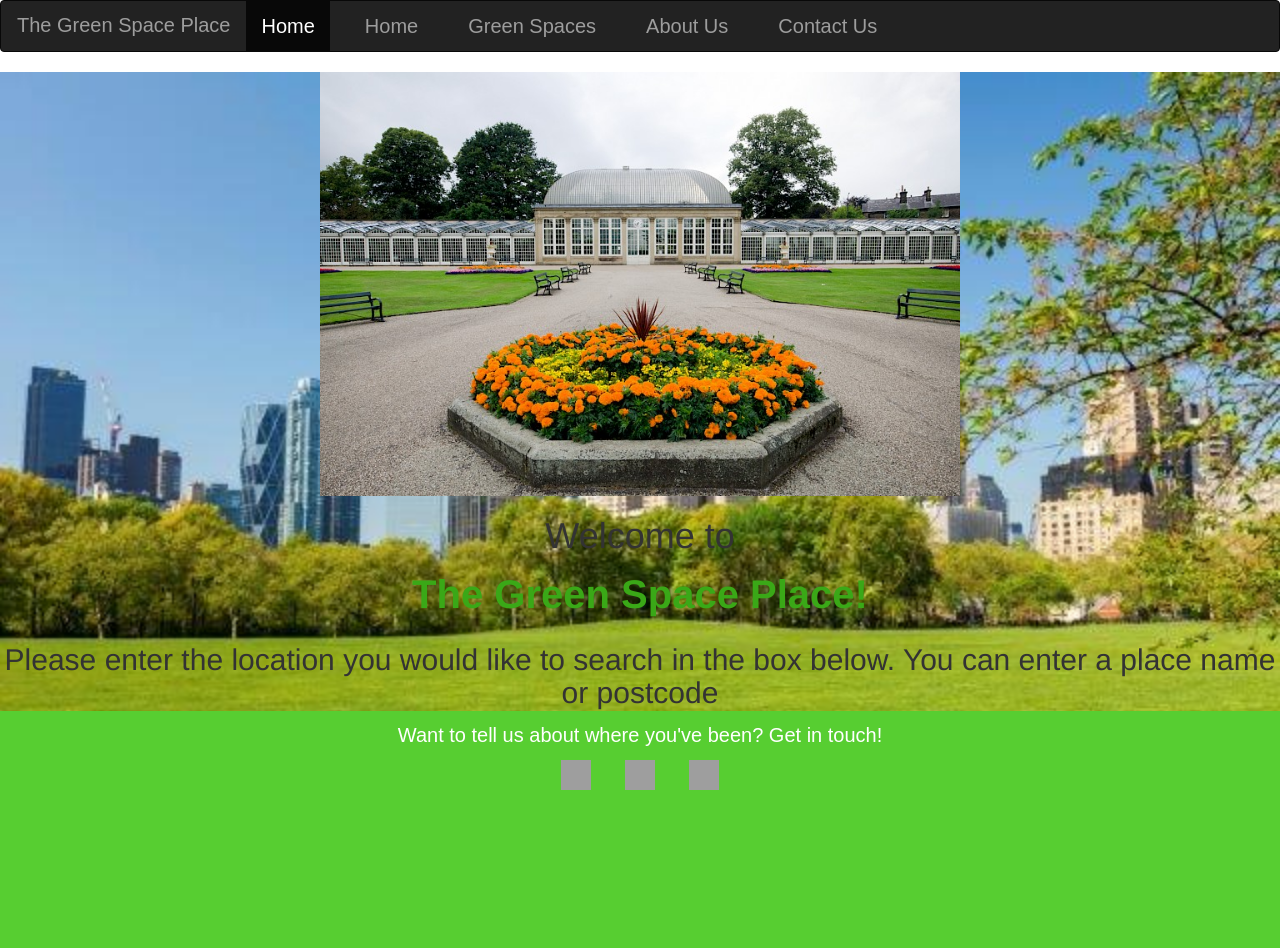
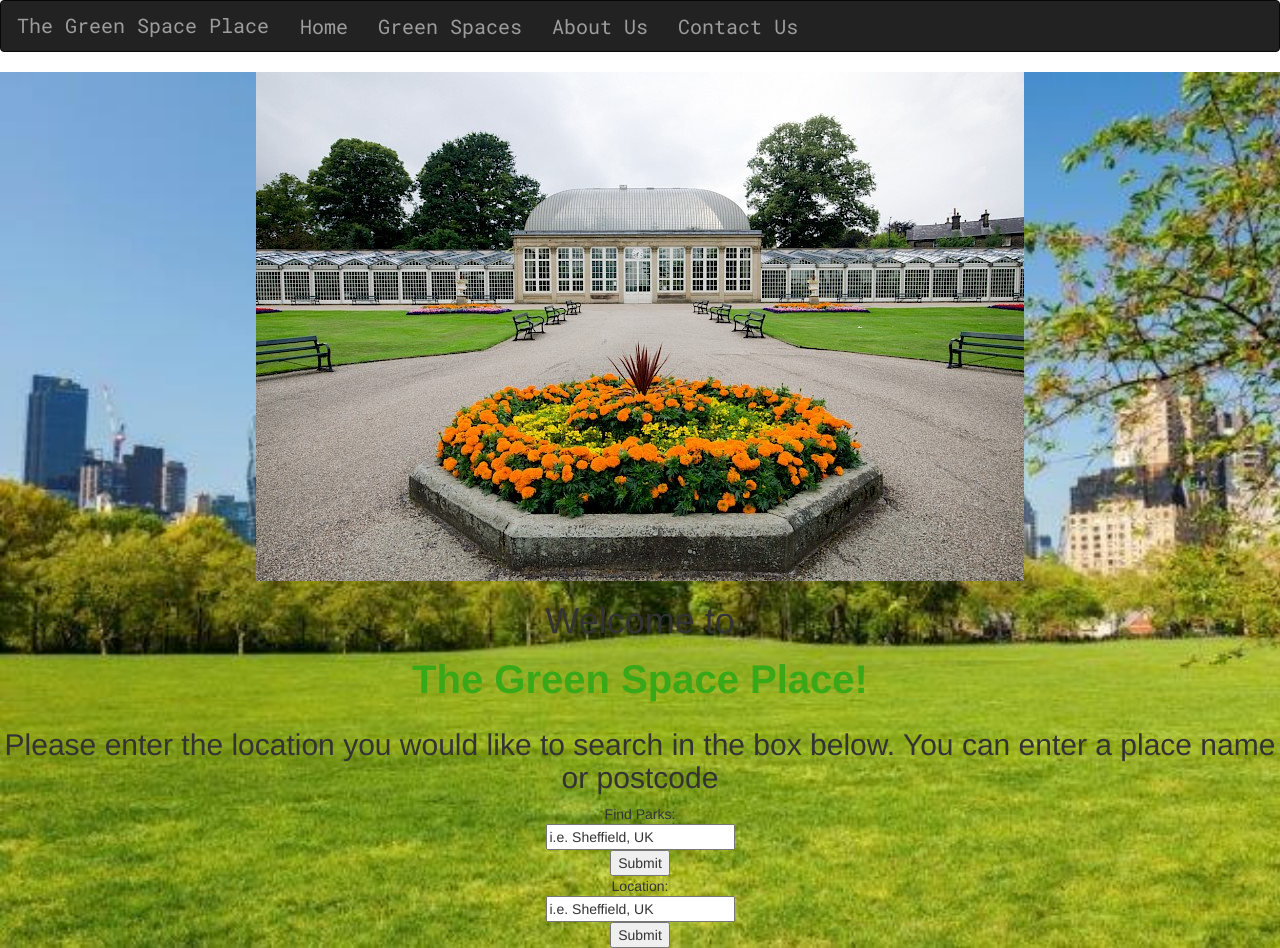
Before and after one commit to Angel-Ames/KM-AK-CFGproject, a Flask app: page / in a window 1280 px wide. Before the commit the page ends 790 px from the top, so only its background shows below. Run offline with Flask 2, Linux system fonts and the light colour scheme; some libraries are stand-ins or nearby versions; grey boxes are pictures that could not be loaded.

Commit message:
Changes to nav bar

```diff
--- a/static/app.css
+++ /dev/null
@@ -1,71 +0,0 @@
-a{
-    color: rgb(55, 189, 2);
-    font-family: Arial, sans-serif;
-    text-decoration: none;
-    padding: 14px;
-}
-
-a:hover {
-    text-decoration:underline;
-    cursor: pointer;
-}
-
-a:active {
-    color:black;
-}
-
-a:visited {
-    color: rgb(40, 143, 0);
-}
-
-nav ul {
-    list-style: none;
-    font-family: Arial, sans-serif;
-    font-size: 20px;
-    text-align: center;
-    color: rgb(124, 0, 128);
-    display: block;
-  }
-
-  nav ul li {
-    display: inline;
-    margin-right: 20px;
-    }
-
-footer{
-    padding-bottom: 10px;
-    /* position:fixed; */
-    bottom:0;
-    font-family: Arial, sans-serif;
-    font-size: 20px;
-    text-align: center;
-    width:100%;
-    color: rgb(51, 128, 0);
-}
-
-h1{
-    font-family: Arial, sans-serif;
-    font-size: 22;
-    text-align: center;
-    color: rgb(52, 133, 52);
-}
-
-h2{
-    font-family: Arial, sans-serif;
-    font-size: 18;
-    text-align: center;
-    color: rgb(52, 133, 52);
-}
-
-body {
-    text-align:center;
-}
-
-form{
-    color: green;
-    display: inline-block;
-}
-
-.park1{
-    width:50%;
-}
--- a/templates/header.html
+++ b/templates/header.html
@@ -20,8 +20,7 @@
           <a class="navbar-brand" href="#">The Green Space Place</a>
         </div>
         <ul class="nav navbar-nav">
-          <li class="active"><a href="home">Home</a></li>
-          <li><a href="home">Home</a></li>
+          <li><a href="/">Home</a></li>
           <li><a href="GreenSpace">Green Spaces</a></li>
           <li><a href="about">About Us</a></li>
           <li><a href="Contact">Contact Us</a></li>
--- a/templates/home.html
+++ b/templates/home.html
@@ -47,14 +47,6 @@
     </div>
 </body>
 
-<footer>
-  <div class="footer">
-    <p> Want to tell us about where you've been? Get in touch! </p>
-    <a href="#"> <img src="https://imgur.com/FJV2xjM.png" title="Facebook" width=30 height=30> </a>
-    <a href="#"> <img src="https://imgur.com/UqFc2Yy.png" title="Instagram" width=30 height=30> </a>
-    <a href="#"> <img src="https://imgur.com/R9vd7ZF.png" title="Twitter" width=30 height=30> </a>
-  </div>
-</footer>
 <!-- These two forms are currently seperate while I try and trouble shoot! Should be in the same one eventually -->
 
 {% include "footer.html"%}
```
Also changed, not shown: templates/GreenSpace.css (indentation only).
